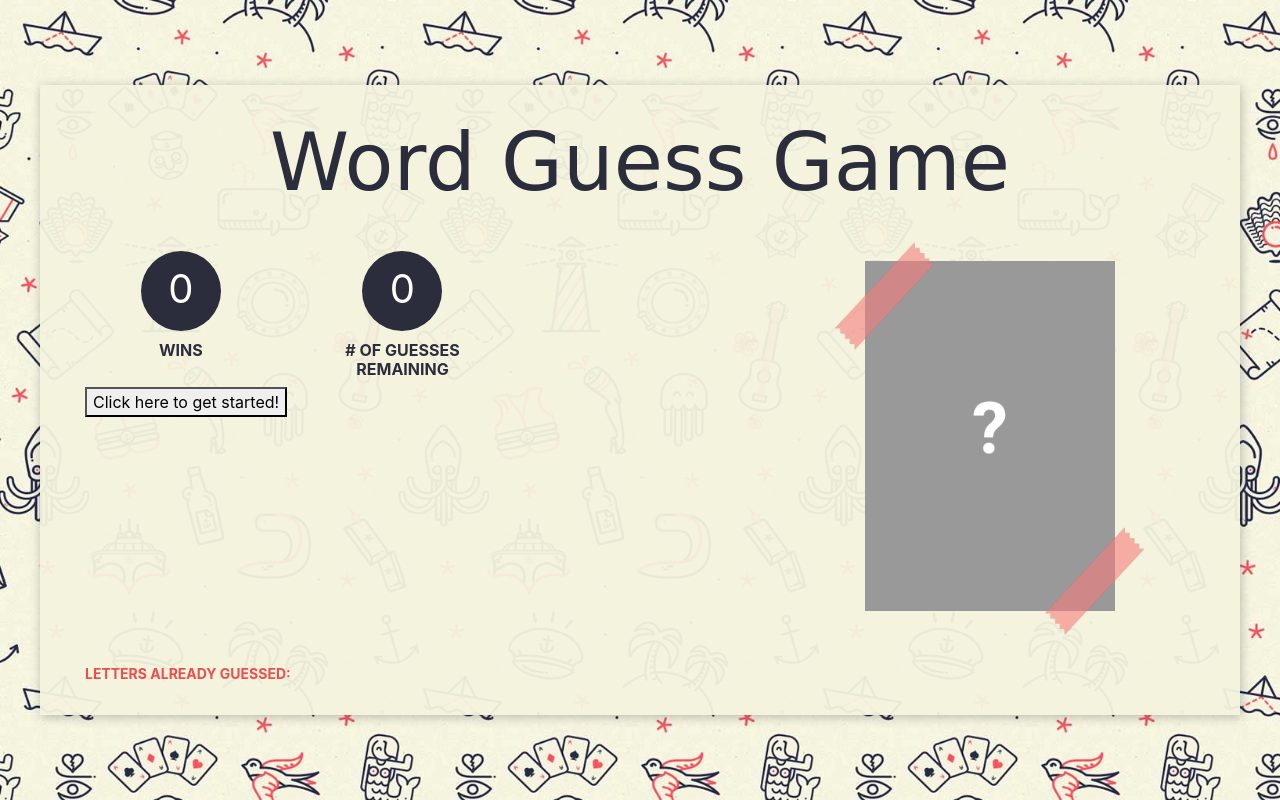
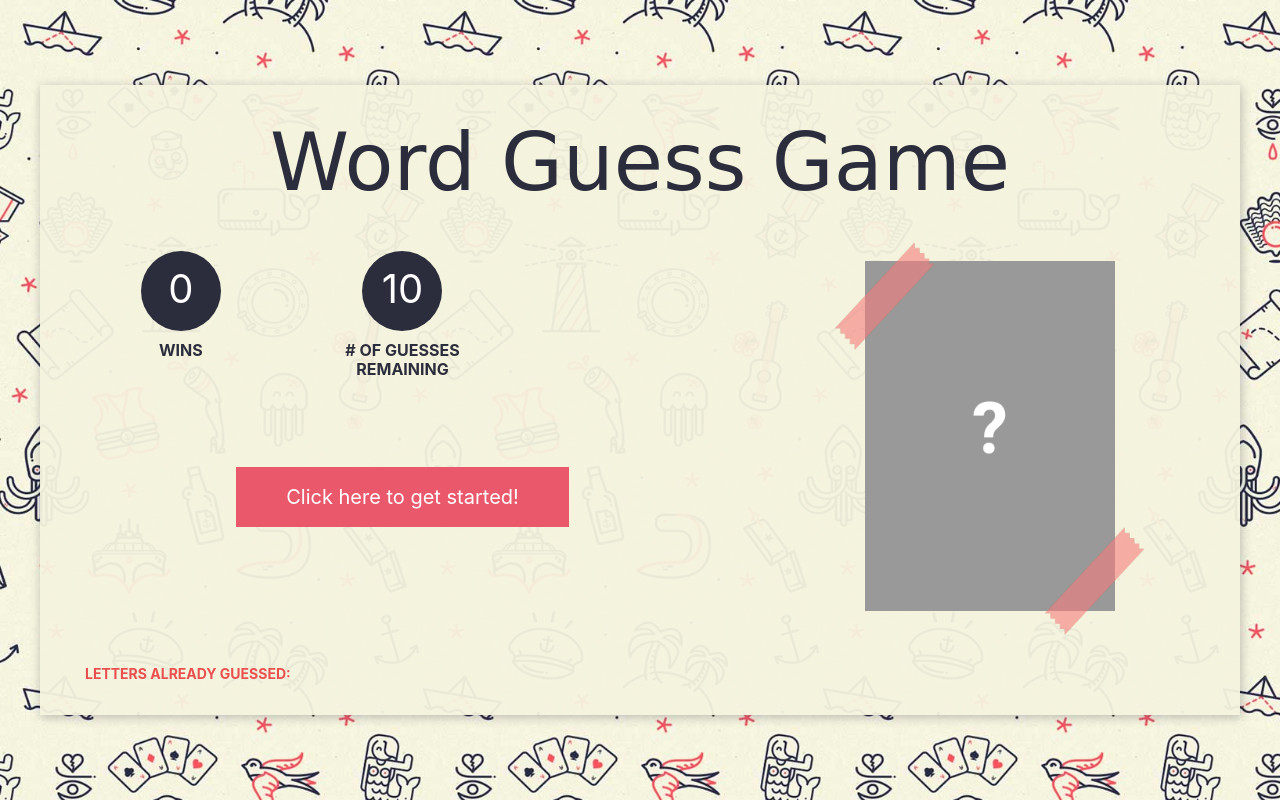
Before and after one commit to coti-garcia/Word-Guess-Game, a plain HTML site: page index.html in a window 1280 px wide. Drawn offline with nearby package versions, Linux system fonts and the light colour scheme; a web font is replaced by a local one.

Commit message:
Styling button

```diff
--- a/assets/css/style.css
+++ b/assets/css/style.css
@@ -102,3 +102,14 @@ h1.title{
 #word-image{
     width: 250px;
 }
+button#start {
+    margin-top: 80px;
+    background: #e9596b;
+    color: #FFF;
+    padding: 15px 50px;
+    font-size: 20px;
+    border: none;
+}
+button#start:hover{
+    background: #2c2d3c;
+}
--- a/assets/js/game.js
+++ b/assets/js/game.js
@@ -2,7 +2,7 @@ $(document).ready(function(){
     let wins = 0;
     $("#wins").append(wins);
     const letters = ["q", "w" , "e", "r", "t", "y","u","i","o","p","a","s","d","f","g","h","j","k","l","z","x","c","v","b","n","m"]
-    let guessesRemaining = 0;
+    let guessesRemaining = 10;
     $("#guesses-remaining").append(guessesRemaining);
 
     let wordIndex = 2;
@@ -14,11 +14,11 @@ $(document).ready(function(){
     let wordLettersArr = [];
 
     function game(word){
-        guessesRemaining = 10;
+
         let wordLength = word.length;
         let imagePath = `./assets/images/${word}.jpg`;
         let wordArr = Array.from(word);
-        console.log(wordArr);
+       // console.log(wordArr);
         //Forloop for span letters word
         for( i = 0; i < wordLength; i++){
             $("#word").append(`<span id=${word[i]}>`);
@@ -37,19 +37,18 @@ $(document).ready(function(){
             alert("Already Guessed! please choose another letter")
         }else if (letters.includes(userGuess)){
             userGuessesArr.push(userGuess);
-            console.log(userGuessesArr);
             $("#used-letters").append(`<span>${userGuess}</span>`);
             guessesRemaining = 9;
         }
         if( words[wordIndex].includes(userGuess)){
             $(`#word span#${userGuess}`).text(userGuess);
             wordLettersArr.push(userGuess);
-            console.log("word array" + wordLettersArr);
         }
     });
 
 
-
+    console.log(userGuessesArr);
+    console.log(wordLettersArr);
 
     // Compare the value of two arrays
     function intersect_arrays(a, b) {
--- a/index.html
+++ b/index.html
@@ -39,7 +39,7 @@
                                 </div>
                         </div>
                         <div class="row">
-                            <div class="col-12">
+                            <div class="col-12 text-center">
                                 <button id="start">Click here to get started!</button>
                             </div>
                         </div>
```
